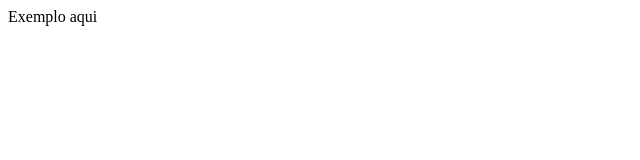
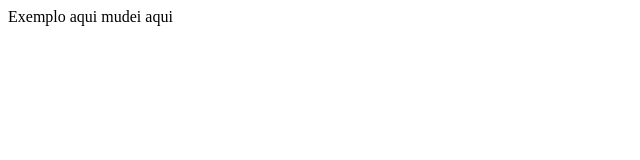
Before and after one commit to thaislsilveira/tarefa-mirian, a plain HTML site: page index.html in a window 1280 px wide. Shown: the full height of the page, 0-640 px from the left. Drawn offline with Linux system fonts and the light colour scheme.

Commit message:
subindo meu commit

```diff
--- a/index.html
+++ b/index.html
@@ -7,6 +7,6 @@
   <title>Document</title>
 </head>
 <body>
-  Exemplo aqui
+  Exemplo aqui mudei aqui
 </body>
 </html>
```
